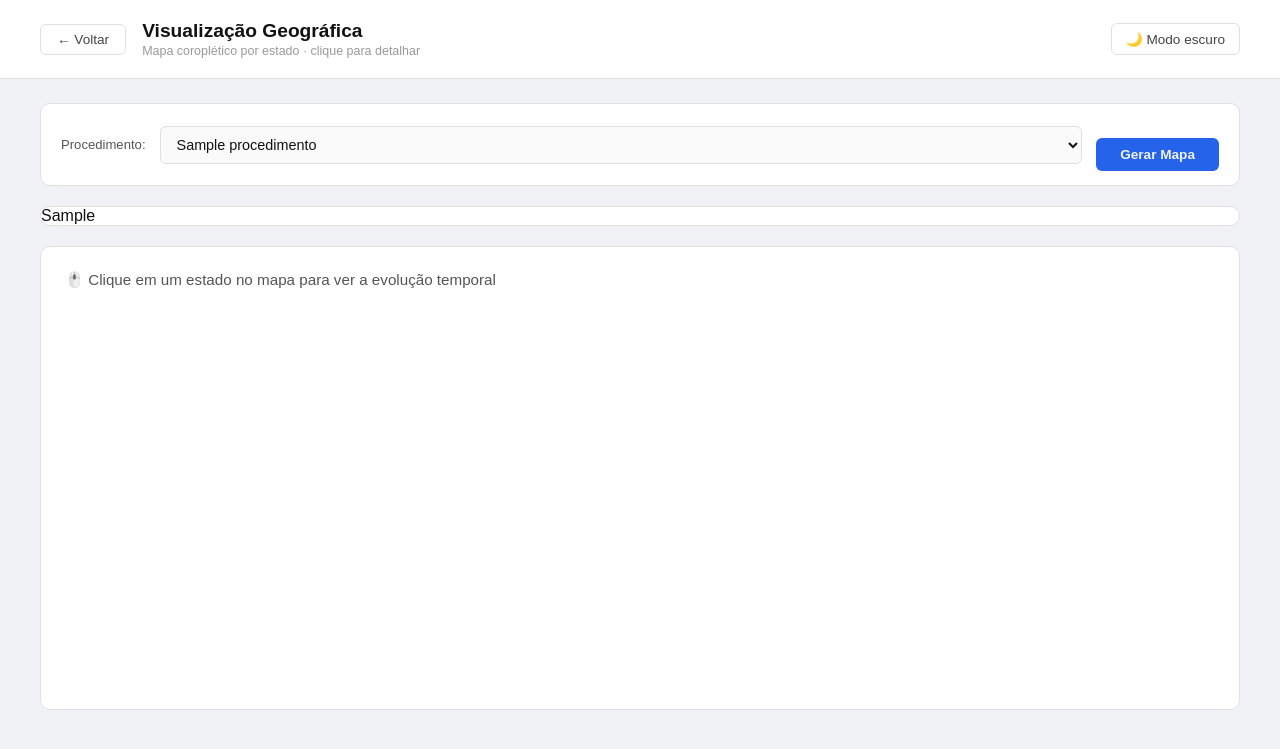
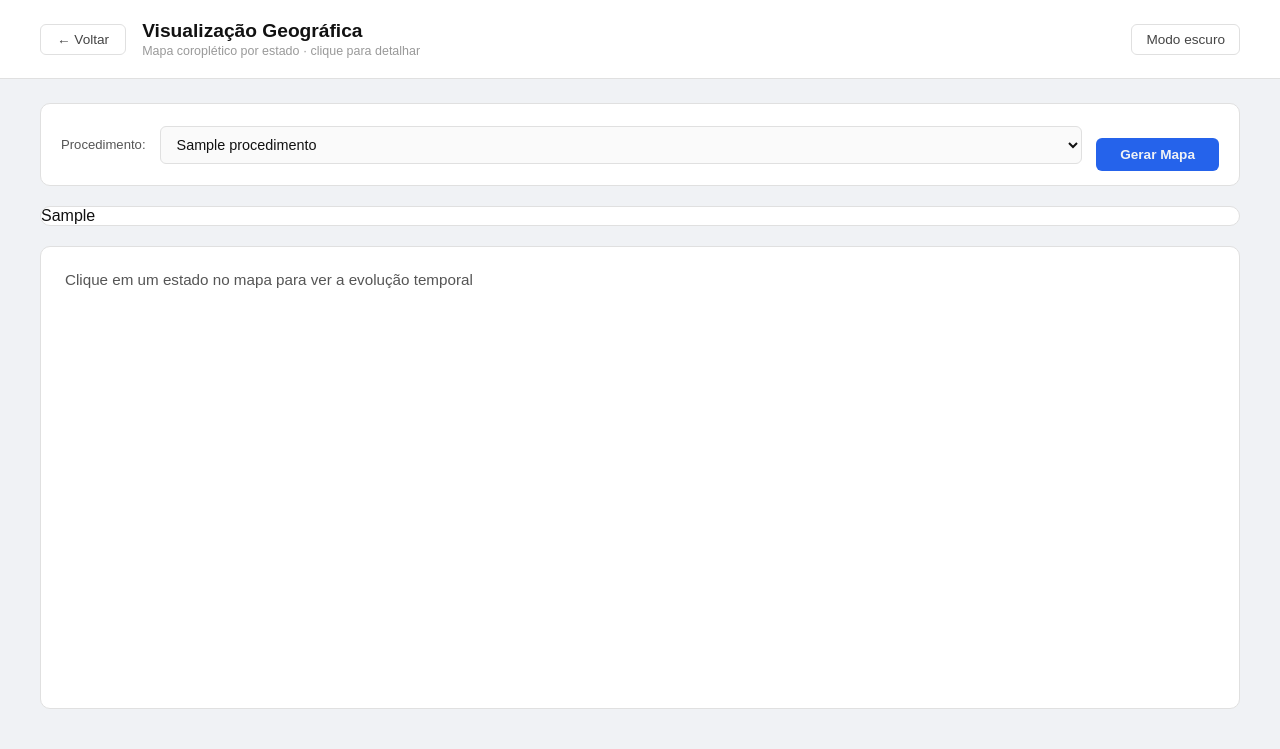
Before and after one commit to JoaoVGuerra06/webpic, a Flask app: template templates/mapa.html in a window 1280 px wide. Shown: the top 749 px of the page. Run offline with Flask 3, Linux system fonts and the light colour scheme; the template is opened without the code that fills it: most values are stand-ins (such as "Sample title", 1, 10 or a date in 2020); some libraries are stand-ins or nearby versions.

Commit message:
Remove emojis from button and heading text

```diff
--- a/templates/mapa.html
+++ b/templates/mapa.html
@@ -16,7 +16,7 @@
         <h1>Visualização Geográfica</h1>
         <div class="subtitulo">Mapa coroplético por estado · clique para detalhar</div>
     </div>
-    <button class="btn-tema" onclick="alternarTema()">🌙 Modo escuro</button>
+    <button class="btn-tema" onclick="alternarTema()"> Modo escuro</button>
 </div>
 
 <div class="mapa-page">
@@ -41,7 +41,7 @@
         </div>
 
         <div class="grafico-detalhe">
-            <h3 id="nomeEstado">🖱️ Clique em um estado no mapa para ver a evolução temporal</h3>
+            <h3 id="nomeEstado"> Clique em um estado no mapa para ver a evolução temporal</h3>
             <div id="graficoEstado"></div>
         </div>
 
@@ -111,7 +111,7 @@
                 Plotly.newPlot('graficoEstado', [trace], layout, { responsive: true });
 
                 document.getElementById('nomeEstado').innerText =
-                    `📍 Evolução Temporal — ${nomeEstado}`;
+                    ' Evolução Temporal — ${nomeEstado}`;
             }
 
             // redesenha ao trocar tema se já havia um estado selecionado
```
